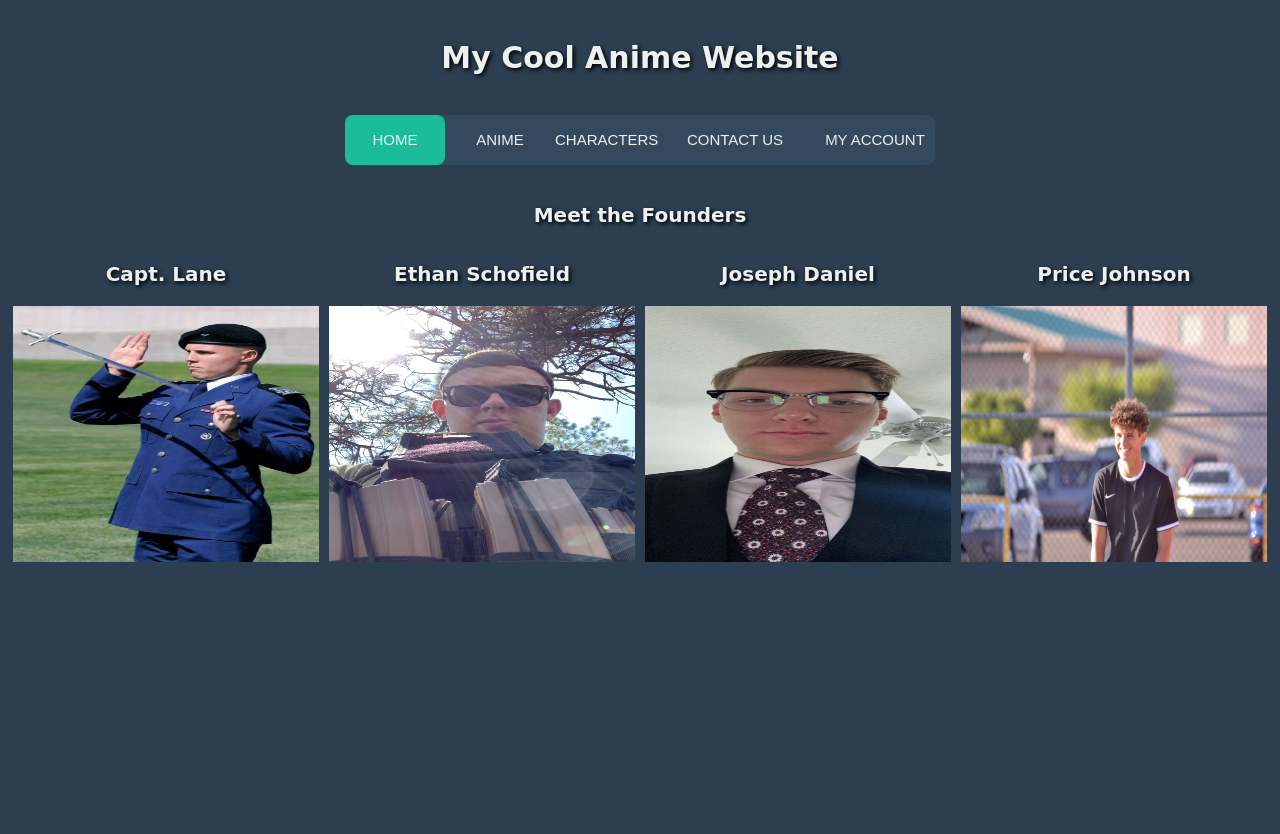
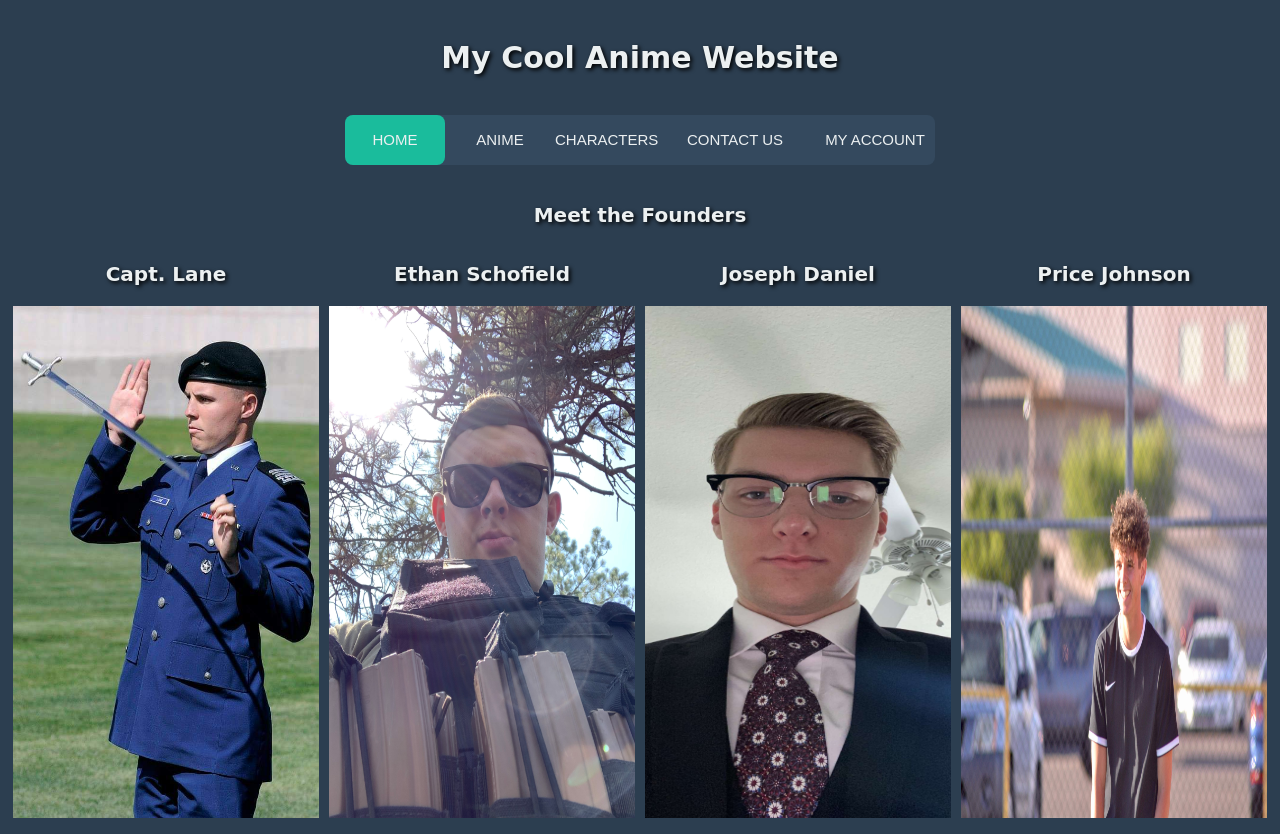
Before and after one commit to ethanschof/db_anime_website, a PHP site: page /contactUs.html in a window 1280 px wide. Before the commit the page ends 562 px from the top, so only its background shows below. Run offline with PHP 8.4, Linux system fonts and the light colour scheme.

Commit message:
Update style.css

```diff
--- a/style.css
+++ b/style.css
@@ -122,7 +122,7 @@ p {
 
 .contact-img {
     width: 256px;
-    height: 256px;
+    height: 512px;
 }
 
 .column {
```
